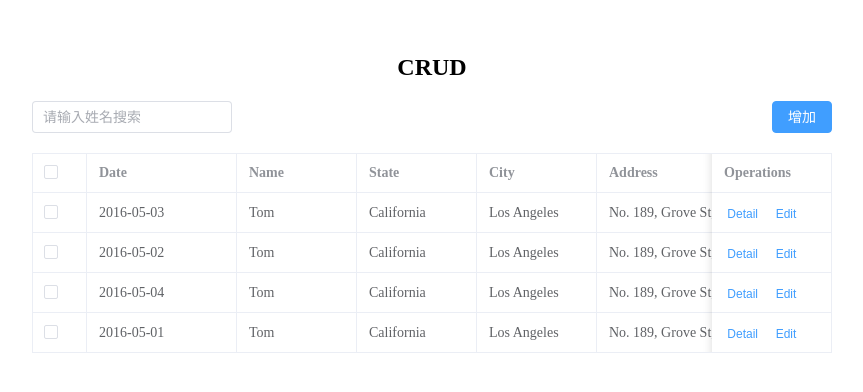
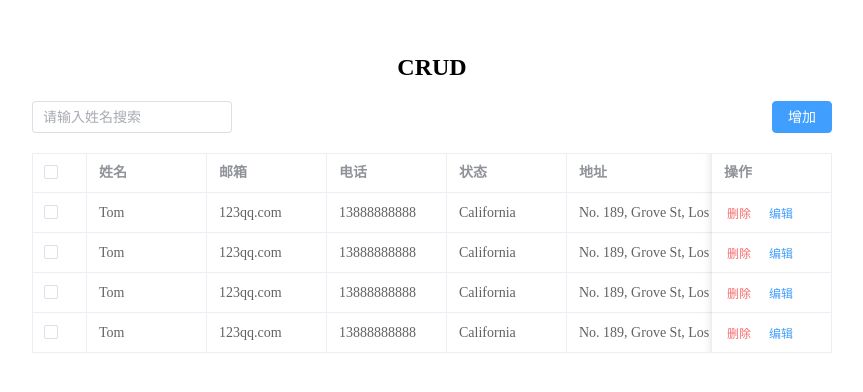
Before and after one commit to ranyong1997/vue3-demo, a Vue app: page / in a window 1280 px wide. Shown: the part 146-538 px from the top of the page, without its empty margins (208-1071 px from the left). Built offline with nearby package versions, Linux system fonts and the light colour scheme.

Commit message:
✨ feat: 新增数据

```diff
--- a/src/App.vue
+++ b/src/App.vue
@@ -3,47 +3,44 @@
  * @version:
  * @Author: 冉勇
  * @Date: 2022-12-27 09:50:33
- * @LastEditTime: 2022-12-27 11:35:24
+ * @LastEditTime: 2022-12-27 15:36:24
 -->
 <script setup>
 import { ref } from "vue";
 // 数据
 let queryInput = ref("")
-let tableData = ref([{
-    date: '2016-05-03',
+let tableData = ref([
+    {
+        id: '1',
         name: 'Tom',
+        email: '123qq.com',
+        phone: '13888888888',
         state: 'California',
-    city: 'Los Angeles',
         address: 'No. 189, Grove St, Los Angeles',
-    zip: 'CA 90036',
-    tag: 'Home',
     },
     {
-    date: '2016-05-02',
+        id: '2',
         name: 'Tom',
+        email: '123qq.com',
+        phone: '13888888888',
         state: 'California',
-    city: 'Los Angeles',
         address: 'No. 189, Grove St, Los Angeles',
-    zip: 'CA 90036',
-    tag: 'Office',
     },
     {
-    date: '2016-05-04',
+        id: '3',
         name: 'Tom',
+        email: '123qq.com',
+        phone: '13888888888',
         state: 'California',
-    city: 'Los Angeles',
         address: 'No. 189, Grove St, Los Angeles',
-    zip: 'CA 90036',
-    tag: 'Home',
     },
     {
-    date: '2016-05-01',
+        id: '4',
         name: 'Tom',
+        email: '123qq.com',
+        phone: '13888888888',
         state: 'California',
-    city: 'Los Angeles',
         address: 'No. 189, Grove St, Los Angeles',
-    zip: 'CA 90036',
-    tag: 'Office',
     }])
 let multipleSelection = ref([])
 let dialogFormVisible = ref(false)
@@ -54,6 +51,7 @@ let tableForm = ref({
     state: '在职',
     address: '广东省'
 })
+let dialoyType = ref('add')
 // 方法
 const handleRowClick = () => {
     console.log('click')
@@ -62,8 +60,21 @@ const handleSelectionChange = (val) => {
     multipleSelection.value = val
     console.log(val)
 }
+// 点击增加
 const handleAdd = () => {
-    dialogFormVisible.value = true
+    dialogFormVisible.value = true  // 显示对话框
+    tableForm.value = {}    // 数据清空
+}
+// 点击确定
+const dialogConfirm = () => {
+    dialogFormVisible.value = false // 关闭对话框
+    // 1.拿到数据
+    // 2.添加到table
+    tableData.value.push({  // 将对话框数据push到表格中
+        id: (tableData.value.length + 1).toString(),    // 模拟id数据，进行获取table表格行数+1的到最后的id，并转为字符串
+        ...tableForm.value
+    })
+    console.log(tableData);
 }
 </script>
 
@@ -82,21 +93,21 @@ const handleAdd = () => {
         <el-table border ref="multipleTableRef" :data="tableData" style="width: 100%"
             @selection-change="handleSelectionChange">
             <el-table-column type="selection" width="55" />
-            <el-table-column fixed prop="date" label="Date" width="150" />
-            <el-table-column prop="name" label="Name" width="120" />
-            <el-table-column prop="state" label="State" width="120" />
-            <el-table-column prop="city" label="City" width="120" />
-            <el-table-column prop="address" label="Address" width="600" />
-            <el-table-column prop="zip" label="Zip" width="120" />
-            <el-table-column fixed="right" label="Operations" width="120">
+            <el-table-column prop="name" label="姓名" width="120" />
+            <el-table-column prop="email" label="邮箱" width="120" />
+            <el-table-column prop="phone" label="电话" width="120" />
+            <el-table-column prop="state" label="状态" width="120" />
+            <el-table-column prop="address" label="地址" width="300" />
+            <el-table-column fixed="right" label="操作" width="120">
                 <template #default>
-                    <el-button link type="primary" size="small" @click="handleRowClick">Detail</el-button>
-                    <el-button link type="primary" size="small">Edit</el-button>
+                    <el-button link type="primary" size="small" @click="handleRowClick"
+                        style="color:#F56C6C">删除</el-button>
+                    <el-button link type="primary" size="small">编辑</el-button>
                 </template>
             </el-table-column>
         </el-table>
         <!-- 弹窗 -->
-        <el-dialog v-model="dialogFormVisible" title="Shipping address">
+        <el-dialog v-model="dialogFormVisible" :title="dialoyType === 'add' ? '新增' : '编辑'">
             <el-form :model="tableForm">
                 <el-form-item label="姓名" :label-width="80">
                     <el-input v-model="tableForm.name" autocomplete="off" />
@@ -124,7 +135,7 @@ const handleAdd = () => {
             </el-form>
             <template #footer>
                 <span class="dialog-footer">
-                    <el-button type="primary" @click="dialogFormVisible = false">
+                    <el-button type="primary" @click="dialogConfirm">
                         确认
                     </el-button>
                 </span>
```
Also changed, not shown: 1 other file (tests, documents, lock files or other folders). Lines whose indentation alone changed are shown as unchanged.
